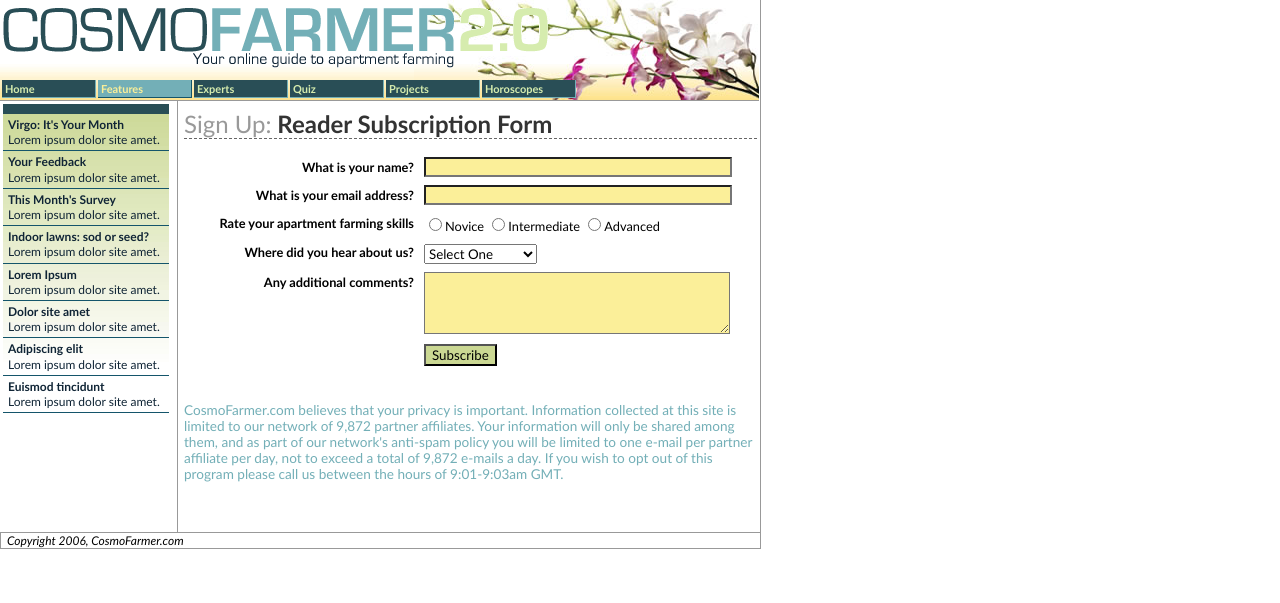
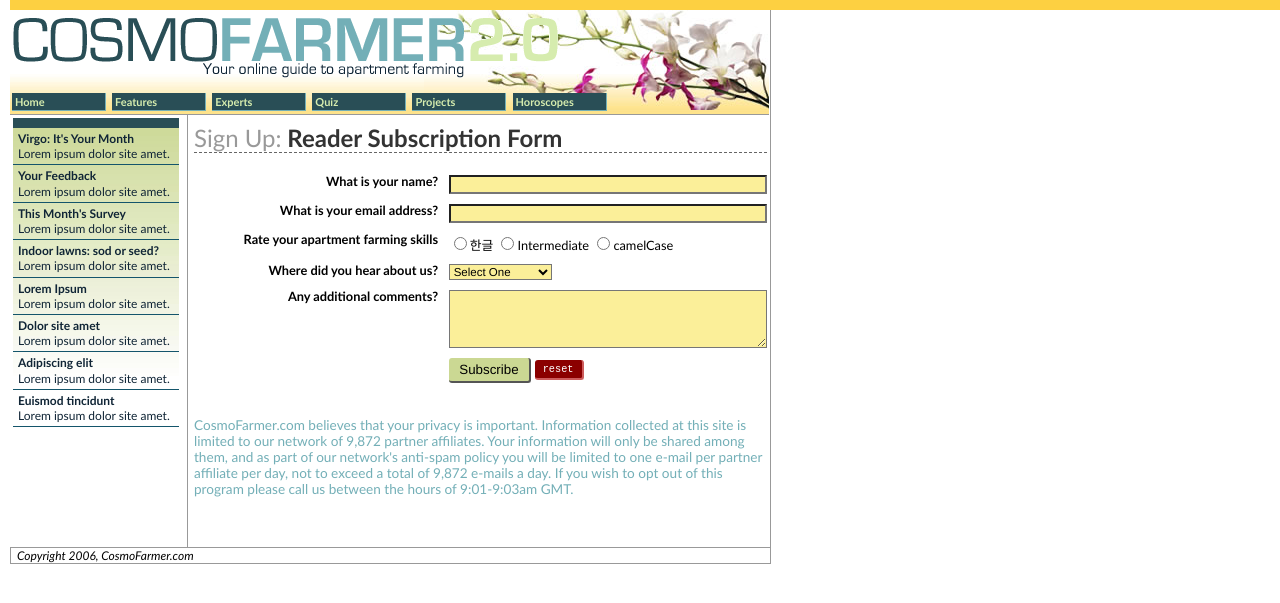
Before and after one commit to signofwish/FrontendStudy, a PHP site: page /form.php in a window 1280 px wide. Shown: the top 603 px of the page. Run offline with PHP 8.4, Linux system fonts and the light colour scheme.

Commit message:
form bem

```diff
--- a/form.php
+++ b/form.php
@@ -9,59 +9,118 @@
     <link href="ie.css" rel="stylesheet" type="text/css" />
     <![endif]-->
     <style type="text/css">
-        #subForm {
+        body {
+            font-family: "Century Gothic", "Gill Sans", Arial, sans-serif;
+        }
+
+        .col2 .main {
+            /*width: 300px;*/
+        }
+        .sub-form {
             font-size: 0.8em;
         }
-        #subForm .label {
-            float: left;
+        .sub-form__label, .sub-form__empty, .sub-form__input-wrapper {
+            /*float: left;*/
+            /*margin-bottom: 1em;*/
+            display: inline-block;
+        }
+        .sub-form__label, .sub-form__empty {
             clear: left;
-            width: 230px;
-            margin-right: 10px;
+            width: 42.59259259259259%;
+            margin-right: 1.851851851851852%;
             text-align: right;
             font-weight: bold;
         }
-
-        input#subscribe {
-            margin-left: 240px;
-            background-color: #CBD893;
-            font-family: "Century Gothic", "Gill Sans", Arial, sans-serif;
+        .sub-form__input-wrapper {
+            box-sizing: border-box;
+            width: 55.55555555555556%;
+            padding-top: 2px;
+            margin-bottom: -2px;
         }
-
-        select#refer {
-            font-family: "Century Gothic", "Gill Sans", Arial, sans-serif;
+        .sub-form__input-wrapper, .sub-form__label {
+            vertical-align: top;
         }
-
-        input#name, input#email, textarea#comments {
-            width: 300px;
+        .sub-form__input-etc {
             background-color: #FBEF99;
-            font-family:"Lucida Console", Monaco, monospace;
             font-size: .9em;
-            margin-top: -2px;
         }
-
-        input#name:focus,
-        input#email:focus,
-        textarea#comments:focus,
-        select#refer:focus
-        {
+        .sub-form__input-etc--long {
+            box-sizing: border-box;
+            width: 100%;
+        }
+        .sub-form input[type=text]:focus,
+        .sub-form input[type=email]:focus,
+        .sub-form textarea:focus,
+        .sub-form select:focus {
             background-color: #FDD041;
         }
 
+        /* btn module */
+        .btn {
+            padding: 0.3em 0.8em;
+            border: none;
+            border-bottom: 2px solid #555;
+            border-right: 2px solid #555;
+            border-radius: 3px;
+            vertical-align: middle;
+        }
+        .btn:hover {
+            opacity: 0.8;
+        }
+        .btn--primary {
+            background-color: #CBD893;
+        }
+        .btn--danger {
+            background-color: darkred;
+            color: white;
+            border-bottom-color: indianred;
+            border-right-color: indianred;
+        }
+        .btn--small {
+            font-size: 0.8em;
+        }
+
+
+        /* helper */
+        .brand-sans-serif {
+            font-family: 'Helvetica', "Gill Sans", "Century Gothic", Arial, sans-serif;
+        }
+        .brand-monospace {
+            font-family:"Courier New", "Lucida Console", Monaco, monospace;
+        }
+        .checkbox-wrapping-label {
+            vertical-align: sub;
+            display: inline-block;
+        }
+
+        /* vertical-align helper */
+        .v-middle {
+            vertical-align: middle;
+        }
+        .v-top {
+            vertical-align: top;
+        }
+        .v-bottom {
+            vertical-align: bottom;
+        }
+        .v-sub {
+            vertical-align: sub;
+        }
     </style>
 </head>
 
-<body id="feature" class="col2">
-<div id="wrapper">
-    <div id="banner">
-        <div id="background"><p class="logo">CosmoFarmer 2.0</p>
-            <div id="nav">
+<body class="col2 feature">
+<div class="wrapper">
+    <div class="banner">
+        <div class="background"><p class="logo">CosmoFarmer 2.0</p>
+            <div class="nav">
                 <ul>
-                    <li><a href="index.html" id="homeLink">Home</a></li>
-                    <li><a href="/features/index.html" id="featureLink">Features</a></li>
-                    <li><a href="/experts/index.html" id="expertLink">Experts</a></li>
-                    <li><a href="/quiz/index.html" id="quizLink">Quiz</a></li>
-                    <li><a href="/projects/index.html" id="projectLink">Projects</a></li>
-                    <li><a href="/horoscopes/index.html" id="horoscopeLink">Horoscopes</a></li></ul>
+                    <li><a href="index.html" class="homeLink">Home</a></li>
+                    <li><a href="/features/index.html" class="featureLink">Features</a></li>
+                    <li><a href="/experts/index.html" class="expertLink">Experts</a></li>
+                    <li><a href="/quiz/index.html" class="quizLink">Quiz</a></li>
+                    <li><a href="/projects/index.html" class="projectLink">Projects</a></li>
+                    <li><a href="/horoscopes/index.html" class="horoscopeLink">Horoscopes</a></li></ul>
                 <br class="clear"  />
             </div>
             <!-- end nav -->
@@ -69,45 +128,64 @@
         <!-- end background -->
     </div>
     <!-- end banner -->
-    <div id="main">
-        <h1 id="lead"><span class="section">Sign Up:</span> Reader Subscription Form </h1>
-        <form id="subForm" name="subForm" method="post" action="">
-            <p><label for="name" class="label">What is your name?</label>
-                <input type="text" name="name" id="name" /></p>
-            <p><label for="email" class="label">What is your email address?</label>
-                <input type="text" name="email" id="email" /></p>
+    <div class="main">
+        <h1 class="lead"><span class="section">Sign Up:</span> Reader Subscription Form </h1>
+        <form class="sub-form" name="subForm" method="post" action="">
             <p>
-                <span class="label">Rate your apartment farming skills </span>
-                <label>
-                    <input name="skill" type="radio" value="novice" />Novice</label>
-                <label>
-                    <input name="skill" type="radio" value="intermediate" />Intermediate</label>
-                <label>
-                    <input name="skill" type="radio" value="advanced" />Advanced</label>
+                <label for="name" class="sub-form__label">What is your name?</label><!--
+                --><span class="sub-form__input-wrapper">
+                    <input type="text" name="name" class="sub-form__input-etc  brand-monospace  sub-form__input-etc--long" />
+                </span>
             </p>
             <p>
-                <label for="refer" class="label">Where did you hear about us? </label>
-                <select name="refer" id="refer">
+                <label for="email" class="sub-form__label">What is your email address?</label><!--
+                --><span class="sub-form__input-wrapper"><input type="text" name="email" class="sub-form__input-etc  brand-monospace  sub-form__input-etc--long" /></span>
+            </p>
+            <p>
+                <span class="sub-form__label">Rate your apartment farming skills </span><!--
+                --><span class="sub-form__input-wrapper">
+                    <label class="checkbox-wrapping-label">
+                        <input name="skill" type="radio" value="novice" />한글
+                    </label>
+                    <label class="checkbox-wrapping-label">
+                        <input name="skill" type="radio" value="intermediate" />Intermediate
+                    </label>
+
+                    <label class="checkbox-wrapping-label">
+                        <input name="skill" id="skill" type="radio" value="advanced" />camelCase
+                    </label>
+
+                </span>
+            </p>
+            <p>
+                <label for="refer" class="sub-form__label">Where did you hear about us?</label><!--
+                --><span class="sub-form__input-wrapper">
+                    <select name="refer" class="sub-form__input-etc  brand-sans-serif">
                         <option value="null">Select One</option>
                         <option value="1">Friend</option>
                         <option value="2">Herban Jungle</option>
                         <option value="3">Compost Today</option>
                         <option value="4">Vanity Fair</option>
                     </select>
+                </span>
             </p>
             <p>
-                <label for="comments" class="label">Any additional comments? </label>
-                <textarea name="comments" rows="4" id="comments"></textarea>
+                <label for="comments" class="sub-form__label">Any additional comments? </label><!--
+                --><span class="sub-form__input-wrapper"><textarea name="comments" rows="4" class="sub-form__input-etc  brand-monospace  sub-form__input-etc--long"></textarea></span>
             </p>
             <p>
-                <input type="submit" name="Submit" id="subscribe" value="Subscribe" />
+                <span class="sub-form__empty"></span><!--
+                --><span class="sub-form__input-wrapper">
+                    <input type="submit" name="Submit" class="btn  btn--primary  brand-sans-serif" value="Subscribe" />
+                    <input type="reset" value="reset" class="btn  btn--danger  btn--small  brand-monospace"/>
+                </span>
             </p>
         </form>
         <br class="clear" />
         <p class="privacy">CosmoFarmer.com believes that your privacy is important. Information collected at this site is limited to our  network of 9,872 partner affiliates. Your information will only be shared among them, and as part of our network's anti-spam policy you will be limited to one e-mail per partner affiliate per day, not to exceed a total of 9,872 e-mails a day. If you wish to opt out of this program please call us between the hours of 9:01-9:03am GMT.</p>
     </div>
     <!-- end main -->
-    <div id="announce">
+    <div class="announce">
         <ul>
             <li><a href="#"><span class="title">Virgo: It's Your Month</span>Lorem ipsum dolor site amet.</a></li>
             <li><a href="#"><span class="title">Your Feedback </span>Lorem ipsum dolor site amet.</a></li>
@@ -120,7 +198,7 @@
         </ul>
     </div>
     <!-- end announce -->
-    <address id="copyright">Copyright 2006, CosmoFarmer.com </address>
+    <address class="copyright">Copyright 2006, CosmoFarmer.com </address>
 </div>
 <!-- end wrapper -->
 </body>
--- a/global.css
+++ b/global.css
@@ -1,6 +1,3 @@
-/*********************/
-/* BASIC */
-/*********************/
 
 body {
 	font-family: "Century Gothic", "Gill Sans", Arial, sans-serif;
@@ -20,32 +17,30 @@ br.clear {
 	background-color: #00CC33;
 }
 
-/*********************/
-/* LAYOUT */
-/*********************/
-
-#wrapper {
+.wrapper {
 	width: 760px;
 	border-right-width: 1px;
 	border-right-style: solid;
 	border-right-color: #999999;
 }
 
-#main {
+.main {
 	border-right: 1px solid #999999;
 	border-left: 1px solid #999999;
 	padding: 3px 3px 0 6px;
-	float: left;
+	/*float: left;*/
+	display: inline-block;
 	width: 424px;
 }
 
-#subNav {
+.subNav {
 	width: 150px;
-	float: left;
+	/*float: left;*/
+	display: inline-block;
 	background-color: #FBEF99;
 }
 
-#banner {
+.banner {
 	background-image: url(images/bg/banner_bg.jpg);
 	background-repeat: repeat-x;
 	background-position: left top;
@@ -53,8 +48,9 @@ br.clear {
 	border-bottom: 1px solid #999999;
 }
 
-#announce {
-	float: left;
+.announce {
+	/*float: left;*/
+	display: inline-block;
 	width: 166px;
 	border-top: 10px solid #294E56;
 	margin-top: 3px;
@@ -63,7 +59,7 @@ br.clear {
 	line-height: 95%;
 	margin-right: 3px;
 }
-#copyright {
+.copyright {
 	clear: both;
 	margin-left: 150px;
 	border: 1px solid #999999;
@@ -71,36 +67,32 @@ br.clear {
 	font-size: 12px;
 	padding-left: 6px;
 }
-
-/*********************/
-/* BANNER STYLES */
-/*********************/
-#background {
+.background {
 	background-image: url(images/bg/banner_flower.jpg);
 	background-repeat: no-repeat;
 	background-position: right top;
 }
 
-/* image replacement technique */
-#banner p.logo {
+.banner p.logo {
 	background: url(images/logo.gif) no-repeat left top;
 	height: 70px;
 	text-indent: -5000px;
 }
 
-#nav {
+.nav {
 	margin-top: 10px;
 	margin-bottom: 0px;
 }
 
-#nav li {
+.nav li {
 	list-style-type: none;
 	padding: 0px;
 	margin: 0;
-	float: left;
+	/*float: left;*/
+	display: inline-block;
 }
 
-#nav a {
+.nav a {
 	display: block;
 	font-size: 11px;
 	color: #D6ECAE;
@@ -115,38 +107,28 @@ br.clear {
 	margin-bottom: 2px;
 }
 
-#nav a:hover {
+.nav a:hover {
 	background: #73AFB7;
 	border-right: 1px solid #14556B;
 	border-bottom: 1px solid #14556B;
 	color: #FBEF99;
 }
 
-/*highlight "you are here" buttons*/
-#home #nav a#homeLink,
-#feature #nav a#featureLink {
+.home .nav a#homeLink,
+.feature .nav a#featureLink {
 	background: #73AFB7;
 	border-right: 1px solid #14556B;
 	border-bottom: 1px solid #14556B;
 	color: #FBEF99;
 }
-
-/*********************/
-/* MAIN SECTION STYLES */
-/*********************/
-#main h1 {
+.main h1 {
 	color: #5F9794;
 	font: bold 24px "Century Gothic", "Gill Sans", Arial, sans-serif;
 }
-
-/*********************/
-/* ANNOUNCEMENT STYLES */
-/*********************/
-
-#announce h2 {
+.announce h2 {
 	font-size: 14px;
 }
-#announce a {
+.announce a {
 	font-size: 12px;
 	display: block;
 	text-decoration: none;
@@ -154,34 +136,29 @@ br.clear {
 	padding: 3px 5px;
 	border-bottom: 1px solid #14556B;
 }
-#announce .title {
+.announce .title {
 	font-weight: bold;
 	display: block;
 }
-#announce a:hover {
+.announce a:hover {
 	background-color: #5F9794;
 	color: #FBEF99
 }
 
-#announce ul {
+.announce ul {
 	list-style:none;
 }
 
-#announce li {
-	display: inline; /* for IE 7 and earlier white space bug */
+.announce li {
+	display: inline;
 }
-/*********************/
-/* PAGE SPECIFIC STYLES */
-/*********************/
 
-/* HOME */
-/* no left sidebar--stretch main entire distance */
-#home #main {
+.home .main {
 	margin-left: 0;
 	width: 577px;
 }
-/* copyright fits page */
-#home #copyright {
+
+.home .copyright {
 	margin-left: 0;
 	padding: 3px 0 3px 30px;
 	font-style: italic;
@@ -209,7 +186,8 @@ br.clear {
 }
 
 .feature img {
-	float: right;
+	/*float: right;*/
+	display: inline-block;
 	margin-left: 10px;
 	border: 10px solid #FDD041;
 	border-top: none;
@@ -260,7 +238,7 @@ br.clear {
 	background-color: #294E56;
 }
 
-#home #main h1#lead {
+.home .main h1.lead {
 	background: url(images/features/tomato.jpg) no-repeat right top;
 	color: #FBEF99;
 	padding-top: 130px;
@@ -268,7 +246,7 @@ br.clear {
 	padding-bottom: 25px;
 	margin-bottom: 5px;
 }
-#subNav li a {
+.subNav li a {
 	font-size: 12px;
 	text-decoration: none;
 	display: block;
@@ -279,28 +257,30 @@ br.clear {
 	border-bottom: 1px solid #d6ecae;
 }
 
-#subNav li a:hover {
+.subNav li a:hover {
 	background: url(images/bg/side_nav_bg.jpg);
 	color: #102536;
 }
-.col2 #announce {
-	float: left;
+.col2 .announce {
+	/*float: left;*/
+	display: inline-block;
 	margin-bottom: 10px;
 }
-.col2 #main {
+.col2 .main {
 	float: right;
+	/*display: inline-block;*/
 	border-right: none;
 	width: 573px;
 }
-.col2 #copyright {
+.col2 .copyright {
 	margin-left: 0px;
 }
-#main h2 {
+.main h2 {
 	font-size: 1.2em;
 	margin-top: 15px;
 	color: #666666;
 }
-.col2 #main h1 {
+.col2 .main h1 {
 	color: #333333;
 	border-bottom: 1px dashed #666;
 	margin-top: 5px;
@@ -312,6 +292,7 @@ br.clear {
 }
 .floatRight {
 	float: right;
+	/*display: inline-block;*/
 	margin: 0 10px 2px 15px;
 }
 img.floatRight {
@@ -320,12 +301,12 @@ img.floatRight {
 table {
 	font-family: "Times New Roman", Times, serif;
 }
-#main #subForm p {
+.main .sub-form p {
 	margin-top: 10px;
 	margin-bottom: 10px;
 }
 
-#main p.privacy {
+.main p.privacy {
 	color: #73AFB7;
 	margin-top: 25px;
 	margin-bottom: 50px;
```
Lines whose indentation alone changed are shown as unchanged.
